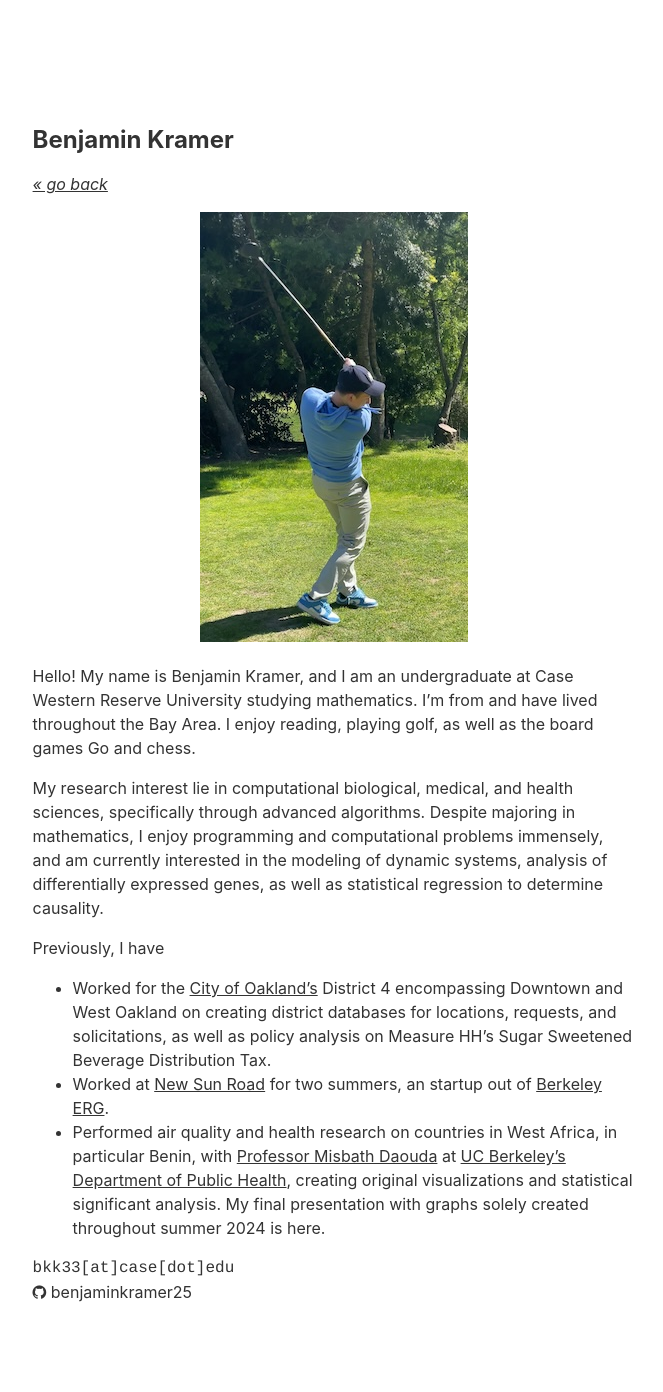
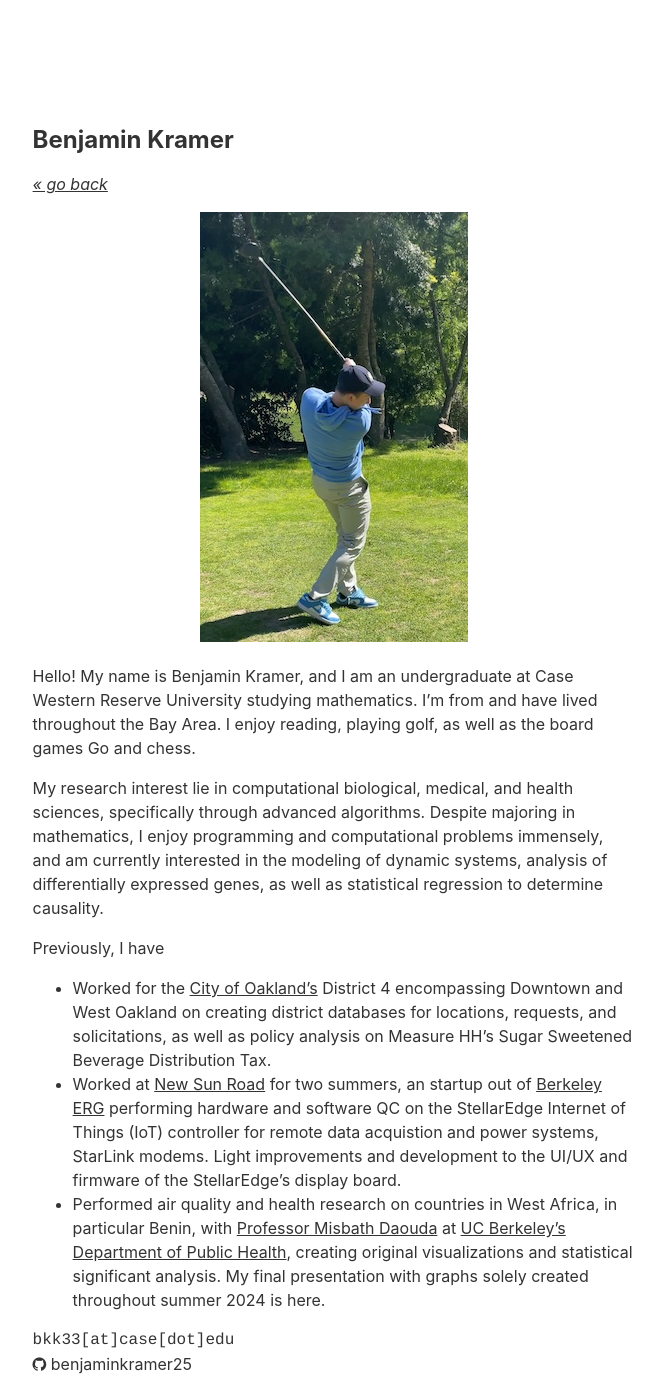
Before and after one commit to benjaminkramer64/benjaminkramer25.github.io, a Jekyll site: the page built from about.md, in a window 1280 px wide. Shown: the whole page, without its empty margins (313-976 px from the left). Built offline with Jekyll 4.4.1, drawn with Linux system fonts in a browser that asks for light colours; before the commit the page ends 1320 px from its top, so only the background shows below that.

Commit message:
Update about.md

```diff
--- a/about.md
+++ b/about.md
@@ -14,5 +14,5 @@ My research interest lie in computational biological, medical, and health scienc
 
 Previously, I have
 - Worked for the <a class="about-link" href="https://www.oaklandca.gov/" target="_blank">City of Oakland's</a> District 4 encompassing Downtown and West Oakland on creating district databases for locations, requests, and solicitations, as well as policy analysis on Measure HH's Sugar Sweetened Beverage Distribution Tax.
-- Worked at <a class="about-link" href="https://newsunroad.com/" target="_blank">New Sun Road</a> for two summers, an startup out of <a class="about-link" href="https://erg.berkeley.edu/" target="_blank">Berkeley ERG</a>.
+- Worked at <a class="about-link" href="https://newsunroad.com/" target="_blank">New Sun Road</a> for two summers, an startup out of <a class="about-link" href="https://erg.berkeley.edu/" target="_blank">Berkeley ERG</a> performing hardware and software QC on the StellarEdge Internet of Things (IoT) controller for remote data acquistion and power systems, StarLink modems. Light improvements and development to the UI/UX and firmware of the StellarEdge's display board.
 - Performed air quality and health research on countries in West Africa, in particular Benin, with <a class="about-link" href="https://publichealth.berkeley.edu/people/misbath-daouda" target="_blank">Professor Misbath Daouda</a> at <a class="about-link" href="https://publichealth.berkeley.edu/" target="_blank">UC Berkeley's Department of Public Health</a>, creating original visualizations and statistical significant analysis. My final presentation with graphs solely created throughout summer 2024 is here.
```
